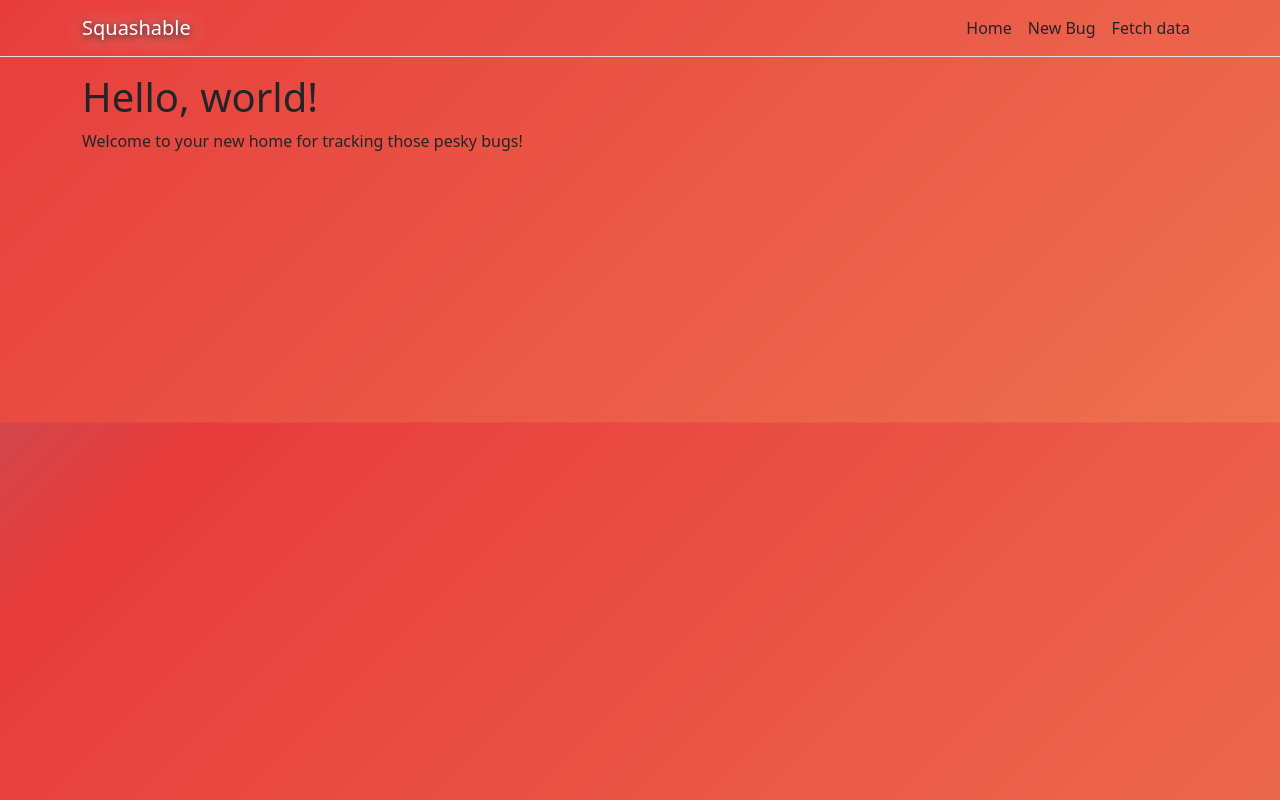
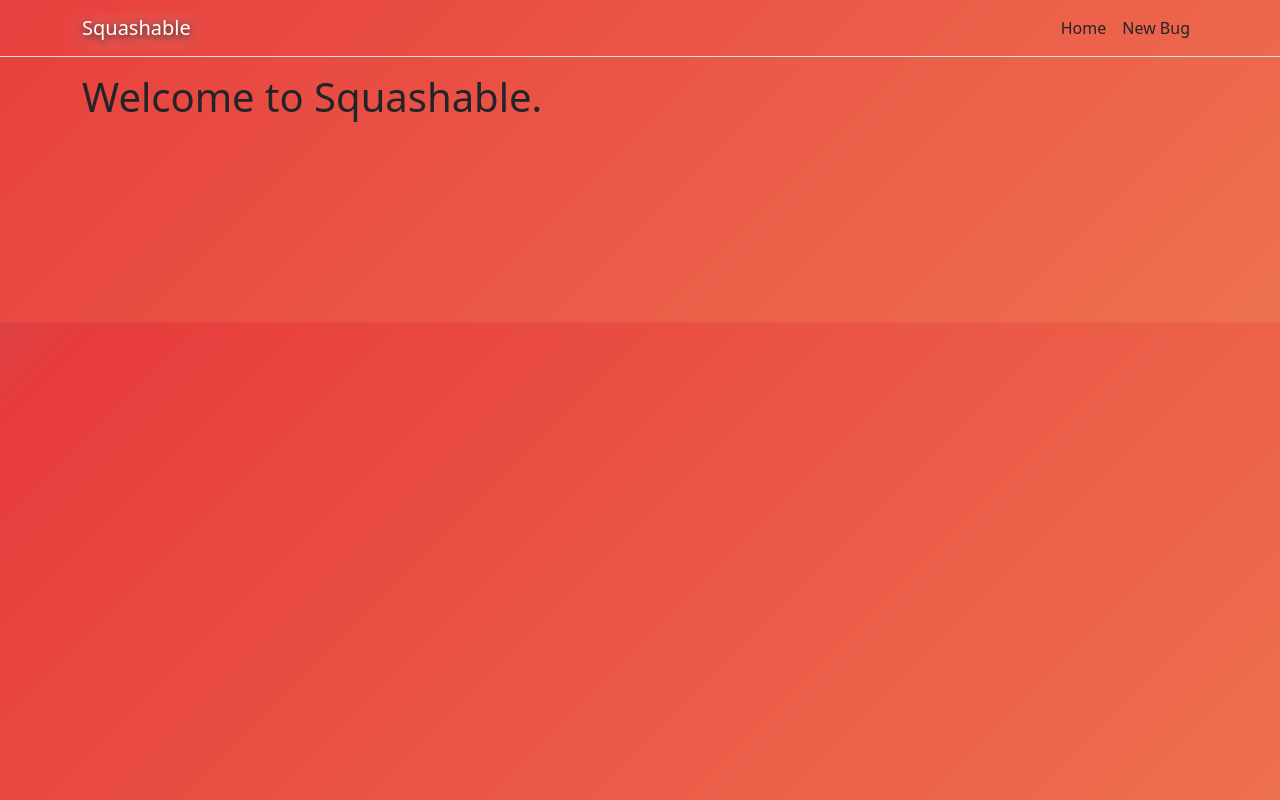
Before and after one commit to zackzellto/Squashable, a React (Create React App) app in the folder Squashable/ClientApp/: page / in a window 1280 px wide. Built offline with nearby package versions, Linux system fonts and the light colour scheme.

Commit message:
Added media section for UI media

```diff
--- a/Squashable/ClientApp/src/App.js
+++ b/Squashable/ClientApp/src/App.js
@@ -2,7 +2,7 @@ import React from "react";
 import { Route } from "react-router";
 import { Layout } from "./components/Layout";
 import { Home } from "./components/Home";
-import { FetchData } from "./components/FetchData";
+
 import { BugForm } from "./components/BugForm";
 import "./custom.css";
 const App = () => {
@@ -10,7 +10,6 @@ const App = () => {
     <Layout>
       <Route exact path="/" component={Home} />
       <Route path="/bug-form" component={BugForm} />
-      <Route path="/fetch-data" component={FetchData} />
     </Layout>
   );
 };
--- a/Squashable/ClientApp/src/components/Home.js
+++ b/Squashable/ClientApp/src/components/Home.js
@@ -1,14 +1,5 @@
-import React, { Component } from "react";
+import React from "react";
 
-export class Home extends Component {
-  static displayName = Home.name;
-
-  render() {
-    return (
-      <div>
-        <h1>Hello, world!</h1>
-        <p>Welcome to your new home for tracking those pesky bugs! </p>
-      </div>
-    );
-  }
+export function Home() {
+  return <h1>Welcome to Squashable.</h1>;
 }
--- a/Squashable/ClientApp/src/components/NavMenu.js
+++ b/Squashable/ClientApp/src/components/NavMenu.js
@@ -58,11 +58,6 @@ export class NavMenu extends Component {
                     New Bug
                   </NavLink>
                 </NavItem>
-                <NavItem>
-                  <NavLink tag={Link} className="text-dark" to="/fetch-data">
-                    Fetch data
-                  </NavLink>
-                </NavItem>
               </ul>
             </Collapse>
           </Container>
```
Also changed, not shown: Squashable/ClientApp/src/components/FetchData.js (deleted, +0 -63 lines), Squashable/ClientApp/src/media/squashable-logo.png (added).
